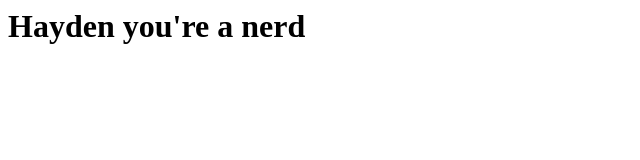
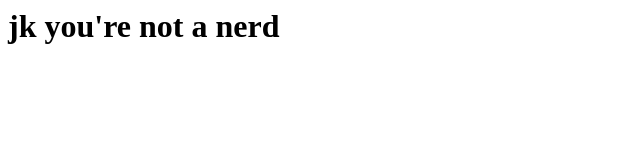
Before and after one commit to FunkyWalrus/FunkyWalrus.github.io, a plain HTML site: page index.html in a window 1280 px wide. Shown: the whole page, without its empty margins (0-640 px from the left). Drawn offline with Linux system fonts and the light colour scheme.

Commit message:
Update index.html
jk

```diff
--- a/index.html
+++ b/index.html
@@ -3,6 +3,6 @@
   <head>
   </head>
   <body>
-  <h1>Hayden you're a nerd</h1>
+  <h1>jk you're not a nerd</h1>
   </body>
 </html>
```
